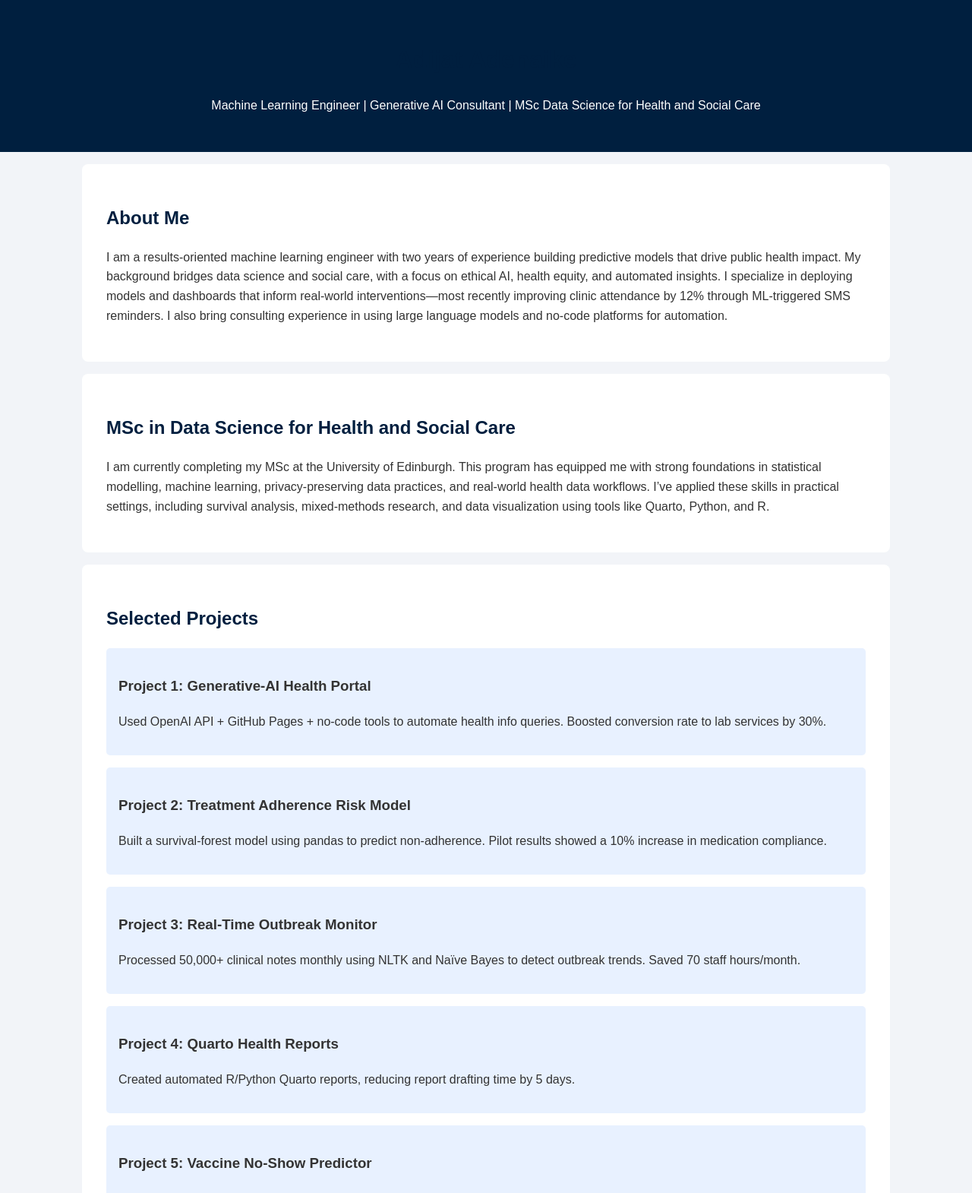
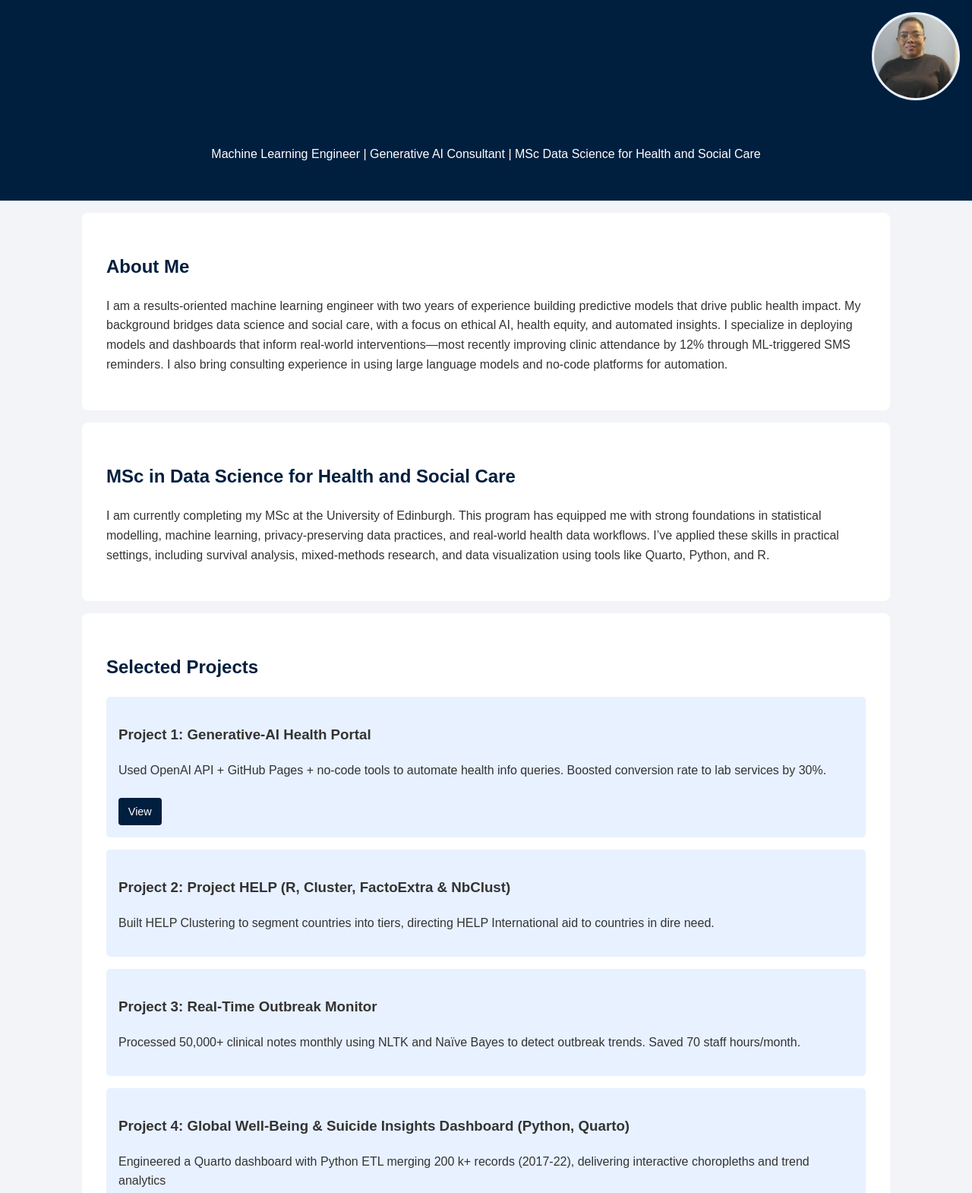
Before and after one commit to DATAWoman2005/personal-website, a plain HTML site: page index.html in a window 1280 px wide. Shown: the top 1570 px of the page at 76% size. Drawn offline with Linux system fonts and the light colour scheme.

Commit message:
Update index.html

```diff
--- a/index.html
+++ b/index.html
@@ -16,8 +16,20 @@
     header {
       background: #001f3f;
       color: white;
-      padding: 2rem;
+      padding: 6rem 2rem 2rem;
       text-align: center;
+      position: relative;
+    }
+    .headshot {
+      position: absolute;
+      top: 1rem;
+      right: 1rem;
+      width: 110px;
+      height: 110px;
+      border-radius: 50%;
+      object-fit: cover;
+      border: 3px solid #e8f1ff;
+      background: white;
     }
     section {
       padding: 2rem;
@@ -36,6 +48,20 @@
       padding: 1rem;
       border-radius: 5px;
     }
+    /* button-style link */
+    .btn {
+      display: inline-block;
+      margin-top: 0.5rem;
+      padding: 0.4rem 0.8rem;
+      background: #001f3f;
+      color: #fff;
+      text-decoration: none;
+      border-radius: 4px;
+      font-size: 0.9rem;
+    }
+    .btn:hover {
+      background: #014174;
+    }
     footer {
       background: #001f3f;
       color: white;
@@ -47,22 +73,19 @@
 </head>
 <body>
   <header>
+    <img src="https://github.com/DATAWoman2005/personal-website/blob/main/headshot2.jpeg?raw=true" alt="Adijat Adenaike" class="headshot">
     <h1>Adijat Adenaike</h1>
     <p>Machine Learning Engineer | Generative AI Consultant | MSc Data Science for Health and Social Care</p>
   </header>
 
   <section id="about">
     <h2>About Me</h2>
-    <p>
-      I am a results-oriented machine learning engineer with two years of experience building predictive models that drive public health impact. My background bridges data science and social care, with a focus on ethical AI, health equity, and automated insights. I specialize in deploying models and dashboards that inform real-world interventions—most recently improving clinic attendance by 12% through ML-triggered SMS reminders. I also bring consulting experience in using large language models and no-code platforms for automation.
-    </p>
+    <p>I am a results-oriented machine learning engineer with two years of experience building predictive models that drive public health impact. My background bridges data science and social care, with a focus on ethical AI, health equity, and automated insights. I specialize in deploying models and dashboards that inform real-world interventions—most recently improving clinic attendance by 12% through ML-triggered SMS reminders. I also bring consulting experience in using large language models and no-code platforms for automation.</p>
   </section>
 
   <section id="msc">
     <h2>MSc in Data Science for Health and Social Care</h2>
-    <p>
-      I am currently completing my MSc at the University of Edinburgh. This program has equipped me with strong foundations in statistical modelling, machine learning, privacy-preserving data practices, and real-world health data workflows. I’ve applied these skills in practical settings, including survival analysis, mixed-methods research, and data visualization using tools like Quarto, Python, and R.
-    </p>
+    <p>I am currently completing my MSc at the University of Edinburgh. This program has equipped me with strong foundations in statistical modelling, machine learning, privacy-preserving data practices, and real-world health data workflows. I’ve applied these skills in practical settings, including survival analysis, mixed-methods research, and data visualization using tools like Quarto, Python, and R.</p>
   </section>
 
   <section id="projects" class="projects">
@@ -70,18 +93,20 @@
     <div class="project">
       <h3>Project 1: Generative-AI Health Portal</h3>
       <p>Used OpenAI API + GitHub Pages + no-code tools to automate health info queries. Boosted conversion rate to lab services by 30%.</p>
+      <a href="https://datawoman2005.github.io/outpatient_psych_clinic/" class="btn" target="_blank" rel="noopener">View</a>
     </div>
     <div class="project">
-      <h3>Project 2: Treatment Adherence Risk Model</h3>
-      <p>Built a survival-forest model using pandas to predict non-adherence. Pilot results showed a 10% increase in medication compliance.</p>
+      <h3>Project 2: Project HELP  (R, Cluster, FactoExtra & NbClust)</h3>
+      <p>Built HELP Clustering to segment countries into tiers, directing HELP International aid to countries in dire need.</p>
     </div>
     <div class="project">
       <h3>Project 3: Real-Time Outbreak Monitor</h3>
       <p>Processed 50,000+ clinical notes monthly using NLTK and Naïve Bayes to detect outbreak trends. Saved 70 staff hours/month.</p>
     </div>
     <div class="project">
-      <h3>Project 4: Quarto Health Reports</h3>
-      <p>Created automated R/Python Quarto reports, reducing report drafting time by 5 days.</p>
+      <h3>Project 4: Global Well-Being & Suicide Insights Dashboard (Python, Quarto)</h3>
+      <p>Engineered a Quarto dashboard with Python ETL merging 200 k+ records (2017-22), delivering interactive choropleths and trend analytics</p>
+      <a href="https://datawoman2005.github.io/project_wellbeing/" class="btn" target="_blank" rel="noopener">View</a>
     </div>
     <div class="project">
       <h3>Project 5: Vaccine No-Show Predictor</h3>
```
